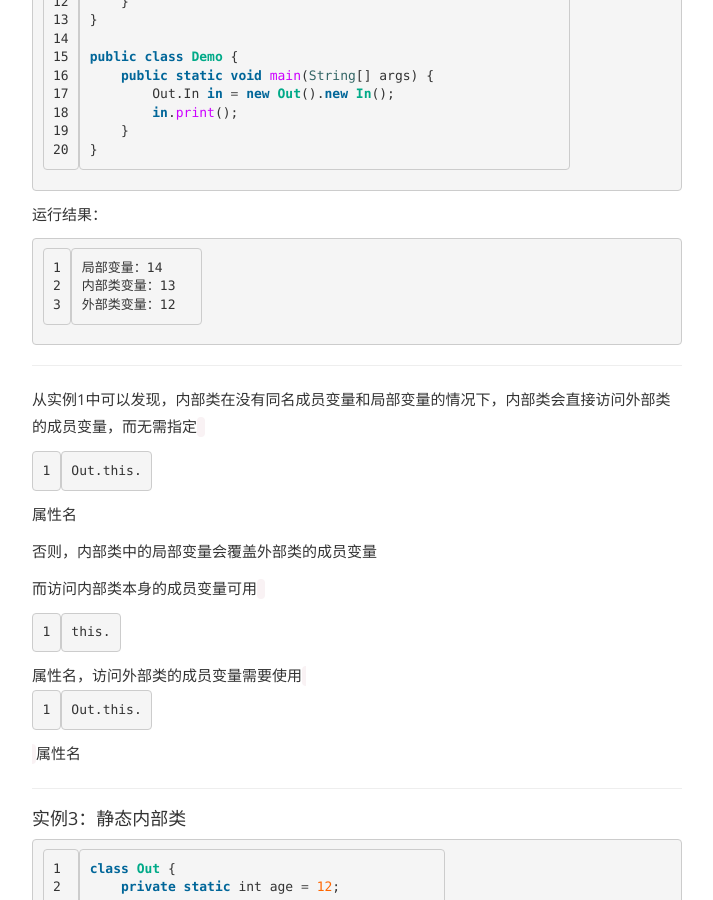
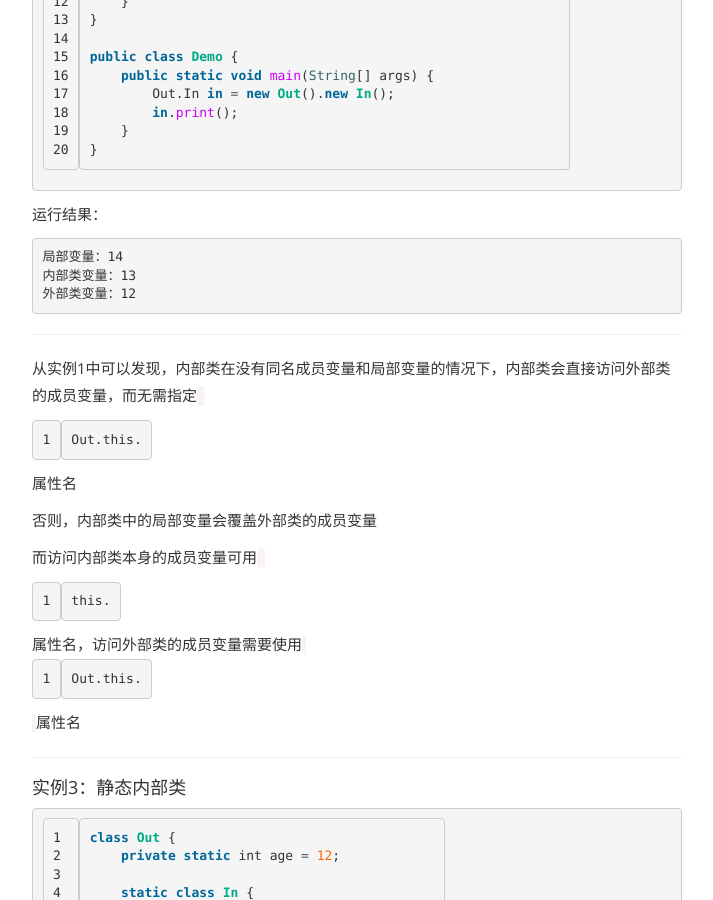
Before and after one commit to LumoCheung/lumocheung.github.com, a Jekyll site: the page built from _posts/2016-09-27-java-nested-classes.md, in a window 1280 px wide and 900 px high, scrolled down 2356 px. Shown: the whole window, without its empty margins (283-996 px from the left). Built offline with Jekyll 4.4.1, drawn with Linux system fonts in a browser that asks for light colours.

Commit message:
Update 2016-09-27-java-nested-classes.md

````diff
--- a/_posts/2016-09-27-java-nested-classes.md
+++ b/_posts/2016-09-27-java-nested-classes.md
@@ -99,7 +99,7 @@
 ```
 
 运行结果：
-```
+```code
 局部变量：14
 内部类变量：13
 外部类变量：12
@@ -143,6 +143,7 @@
 其次，因为内部类被静态化，因此`Out.In`可以当做一个整体看，可以直接new 出内部类的对象（通过类名访问static，生不生成外部类对象都没关系）
 
 ---
+
 #### 实例4：私有内部类
 ```javascript
 class Out {
@@ -209,7 +210,7 @@
 }
 ```
 运行结果：
-```
+```code
 3
 12
 ```
````
